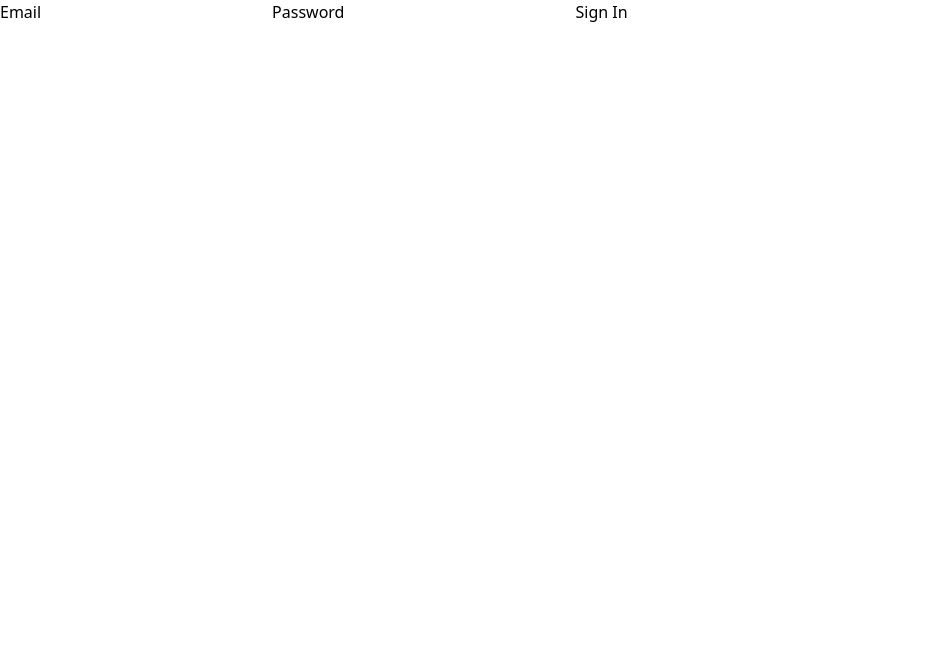
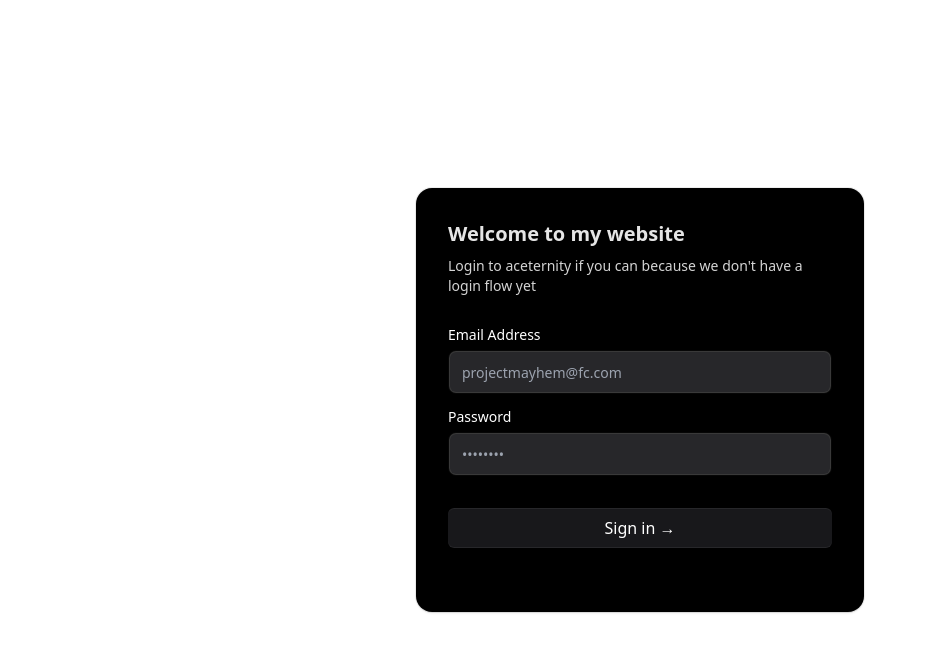
Before and after one commit to vadymmusiienko/motivational_coach, a Next.js app: page /signin in a window 1280 px wide. Shown: the top 652 px of the page, without its empty margins (0-927 px from the left). Built offline with nearby package versions, Linux system fonts and the light colour scheme.

Commit message:
Finish log in page

```diff
--- a/app/signin/components/input.js
+++ b/app/signin/components/input.js
@@ -0,0 +1,55 @@
+"use client";
+/**
+ * This component is an input field for a signup/signin form
+ * It has Gradient effect and it takes id, placeholder and type as parameters
+ */
+import { useState, forwardRef } from "react";
+import { useMotionTemplate, useMotionValue, motion } from "framer-motion";
+
+const Input = forwardRef(({ type, ...props }, ref) => {
+    const radius = 100; // change this to increase the rdaius of the hover effect
+    const [visible, setVisible] = useState(false);
+
+    let mouseX = useMotionValue(0);
+    let mouseY = useMotionValue(0);
+
+    function handleMouseMove({ currentTarget, clientX, clientY }) {
+        let { left, top } = currentTarget.getBoundingClientRect();
+
+        mouseX.set(clientX - left);
+        mouseY.set(clientY - top);
+    }
+    return (
+        <motion.div
+            style={{
+                background: useMotionTemplate`
+      radial-gradient(
+        ${visible ? radius + "px" : "0px"} circle at ${mouseX}px ${mouseY}px,
+        var(--blue-500),
+        transparent 80%
+      )
+    `,
+            }}
+            onMouseMove={handleMouseMove}
+            onMouseEnter={() => setVisible(true)}
+            onMouseLeave={() => setVisible(false)}
+            className="p-[2px] rounded-lg transition duration-300 group/input"
+        >
+            <input
+                type={type}
+                className={`flex h-10 w-full border-none bg-zinc-800 text-white rounded-md px-3 py-2 text-sm file:border-0 file:bg-transparent
+        file:text-sm file:font-medium placeholder-text-neutral-600
+        focus-visible:outline-none focus-visible:ring-[2px] focus-visible:ring-neutral-600
+         disabled:cursor-not-allowed disabled:opacity-50
+         shadow-[0px_0px_1px_1px_var(--neutral-700)]
+         group-hover/input:shadow-none transition duration-400
+         `}
+                ref={ref}
+                {...props}
+            />
+        </motion.div>
+    );
+});
+Input.displayName = "Input";
+
+export default Input;
--- a/app/signin/components/label.js
+++ b/app/signin/components/label.js
@@ -0,0 +1,15 @@
+import { forwardRef } from "react";
+import * as LabelPrimitive from "@radix-ui/react-label";
+
+const Label = forwardRef(({ className, ...props }, ref) => (
+  <LabelPrimitive.Root
+    ref={ref}
+    className={
+      "text-sm font-medium text-white leading-none peer-disabled:cursor-not-allowed peer-disabled:opacity-70"
+    }
+    {...props}
+  />
+));
+Label.displayName = LabelPrimitive.Root.displayName;
+
+export { Label };
--- a/app/signin/page.js
+++ b/app/signin/page.js
@@ -1,12 +1,15 @@
 import { redirect } from "next/navigation";
 import { signIn } from "@/lib/auth";
+import Input from "./components/input";
+import { Label } from "./components/label";
 
-export default async function SignInPage() {
-    return (
-        <div className="flex flex-col gap-2">
-            <form
-                action={async (formData) => {
+export default function SignUp() {
+    // Handle the submission
+    async function handleFormSubmit(formData) {
         "use server";
+        console.log("this is formdata", formData); //TODO:
+
+        // Extract form data
         const email = formData.get("email");
         const password = formData.get("password");
 
@@ -22,18 +25,65 @@
             return someError.cause;
         }
         redirect("/dashboard");
-                }}
+    }
+
+    return (
+        <div className="flex items-center justify-center min-h-screen">
+            <div className="max-w-md w-full mx-auto rounded-none md:rounded-2xl p-4 md:p-8 shadow-input bg-black">
+                <h2 className="font-bold text-xl text-neutral-200">
+                    Welcome to my website
+                </h2>
+                <p className="text-sm max-w-sm mt-2 text-neutral-300">
+                    Login to aceternity if you can because we don&apos;t have a
+                    login flow yet
+                </p>
+
+                <form className="my-8" action={handleFormSubmit}>
+                    <div className="mb-4">
+                        <LabelInputContainer>
+                            <Label htmlFor="email">Email Address</Label>
+                            <Input
+                                id="email"
+                                placeholder="projectmayhem@fc.com"
+                                type="email"
+                                name="email"
+                            />
+                        </LabelInputContainer>
+                    </div>
+                    <div className="mb-4">
+                        <LabelInputContainer>
+                            <Label htmlFor="password">Password</Label>
+                            <Input
+                                id="password"
+                                placeholder="••••••••"
+                                type="password"
+                                name="password"
+                            />
+                        </LabelInputContainer>
+                    </div>
+
+                    <button
+                        className="mt-8 bg-gradient-to-br relative group/btn from-zinc-900 to-zinc-900 block bg-zinc-800 w-full text-white rounded-md h-10 font-medium shadow-[0px_1px_0px_0px_var(--zinc-800)_inset,0px_-1px_0px_0px_var(--zinc-800)_inset]"
+                        type="submit"
                     >
-                <label htmlFor="email">
-                    Email
-                    <input name="email" id="email" />
-                </label>
-                <label htmlFor="password">
-                    Password
-                    <input name="password" id="password" />
-                </label>
-                <input type="submit" value="Sign In" />
+                        Sign in &rarr;
+                        <BottomGradient />
+                    </button>
                 </form>
+            </div>
         </div>
     );
 }
+
+const BottomGradient = () => {
+    return (
+        <>
+            <span className="group-hover/btn:opacity-100 block transition duration-500 opacity-0 absolute h-px w-full -bottom-px inset-x-0 bg-gradient-to-r from-transparent via-cyan-500 to-transparent" />
+            <span className="group-hover/btn:opacity-100 blur-sm block transition duration-500 opacity-0 absolute h-px w-1/2 mx-auto -bottom-px inset-x-10 bg-gradient-to-r from-transparent via-indigo-500 to-transparent" />
+        </>
+    );
+};
+
+const LabelInputContainer = ({ children }) => {
+    return <div className={"flex flex-col space-y-2 w-full"}>{children}</div>;
+};
--- a/package.json
+++ b/package.json
@@ -12,12 +12,17 @@
     "dependencies": {
         "@auth/prisma-adapter": "^2.7.3",
         "@prisma/client": "^5.22.0",
+        "@radix-ui/react-label": "^2.1.0",
+        "@tabler/icons-react": "^3.21.0",
         "@vercel/postgres": "^0.10.0",
         "bcryptjs": "^2.4.3",
+        "clsx": "^2.1.1",
+        "framer-motion": "^11.11.11",
         "next": "^15.0.3",
         "next-auth": "^5.0.0-beta.25",
         "react": "^18.2.0",
         "react-dom": "^18.2.0",
+        "tailwind-merge": "^2.5.4",
         "zod": "^3.23.8"
     },
     "devDependencies": {
--- a/tailwind.config.js
+++ b/tailwind.config.js
@@ -1,3 +1,22 @@
+//-------
+const {
+    default: flattenColorPalette,
+} = require("tailwindcss/lib/util/flattenColorPalette");
+//-------
+
+//-----
+function addVariablesForColors({ addBase, theme }) {
+    let allColors = flattenColorPalette(theme("colors"));
+    let newVars = Object.fromEntries(
+        Object.entries(allColors).map(([key, val]) => [`--${key}`, val])
+    );
+
+    addBase({
+        ":root": newVars,
+    });
+}
+//-----
+
 /** @type {import('tailwindcss').Config} */
 module.exports = {
     content: [
@@ -7,11 +26,20 @@
     ],
     theme: {
         extend: {
+            //--------
+            boxShadow: {
+                input: `0px 2px 3px -1px rgba(0,0,0,0.1), 0px 1px 0px 0px rgba(25,28,33,0.02), 0px 0px 0px 1px rgba(25,28,33,0.08)`,
+            },
+            //--------
             colors: {
                 background: "var(--background)",
                 foreground: "var(--foreground)",
             },
         },
     },
-  plugins: [],
+    plugins: [
+        //-----
+        addVariablesForColors,
+        //-----
+    ],
 };
```
Also changed, not shown: app/signin/components/validate.js (added), instruction.txt, 1 other file (tests, documents, lock files or other folders). Lines whose indentation alone changed are shown as unchanged.
